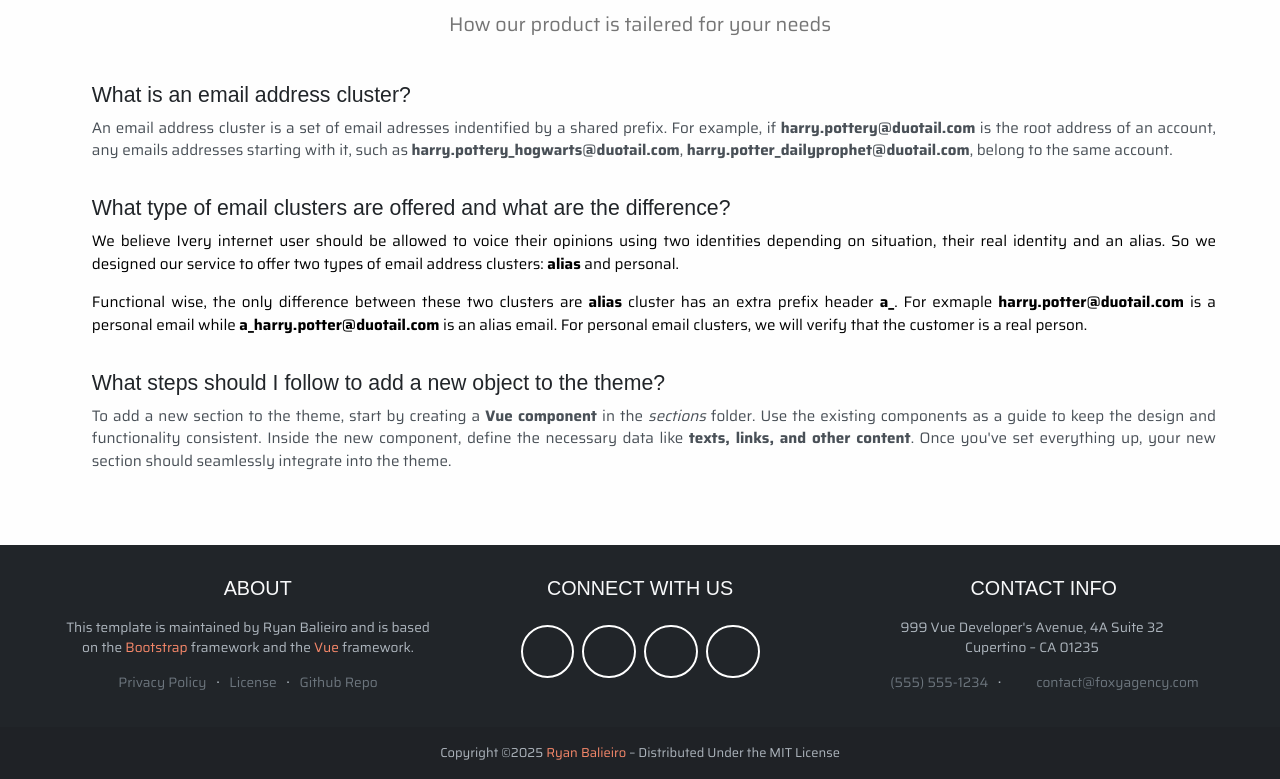
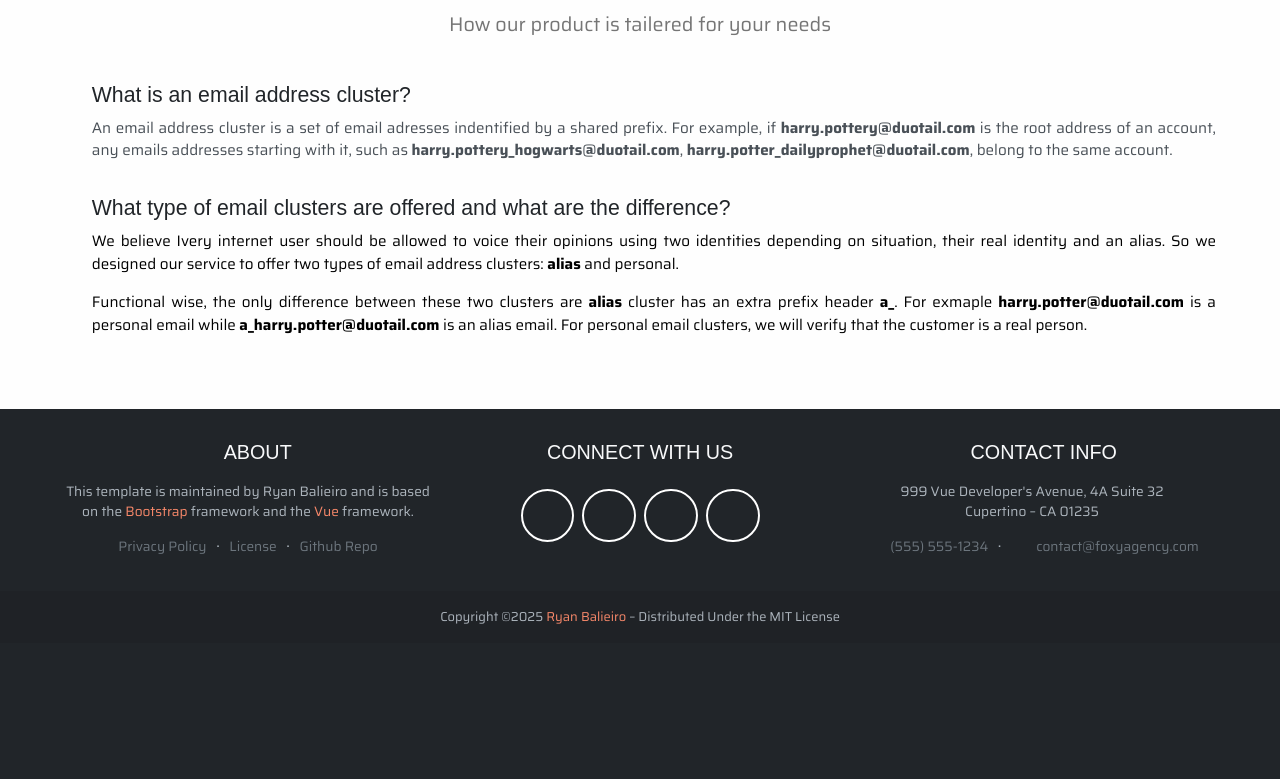
Before and after one commit to taodong/1cxym4dev, a Vue app: page / in a window 1280 px wide. Shown: the part 1661-2440 px from the top of the page. After the commit the page ends 2304 px from the top, so only its background shows below. Built offline with nearby package versions, Linux system fonts and the light colour scheme; a web font is replaced by a local one.

Commit message:
Update FaqSection.vue

```diff
--- a/src/vue/content/sections/FaqSection.vue
+++ b/src/vue/content/sections/FaqSection.vue
@@ -16,8 +16,6 @@
                                 answer="<p>We believe Ivery internet user should be allowed to voice their opinions using two identities depending on situation, their real identity and an alias. So we designed our service to offer two types of email address clusters: <b>alias</b> and </b>personal</b>.</p><p>Functional wise, the only difference between these two clusters are <b>alias</b> cluster has an extra prefix header <b>a_</b>. For exmaple <b>harry.potter@duotail.com</b> is a personal email while <b>a_harry.potter@duotail.com</b> is an alias email. For personal email clusters, we will verify that the customer is a real person.</p>"/>
 
 
-                <ItemFaqQuestion question="What steps should I follow to add a new object to the theme?"
-                                 answer="To add a new section to the theme, start by creating a <b>Vue component</b> in the <i>sections</i> folder. Use the existing components as a guide to keep the design and functionality consistent. Inside the new component, define the necessary data like <b>texts, links, and other content</b>. Once you've set everything up, your new section should seamlessly integrate into the theme."/>
             </ArticleFaq>
         </PageSectionContent>
     </PageSection>
```
